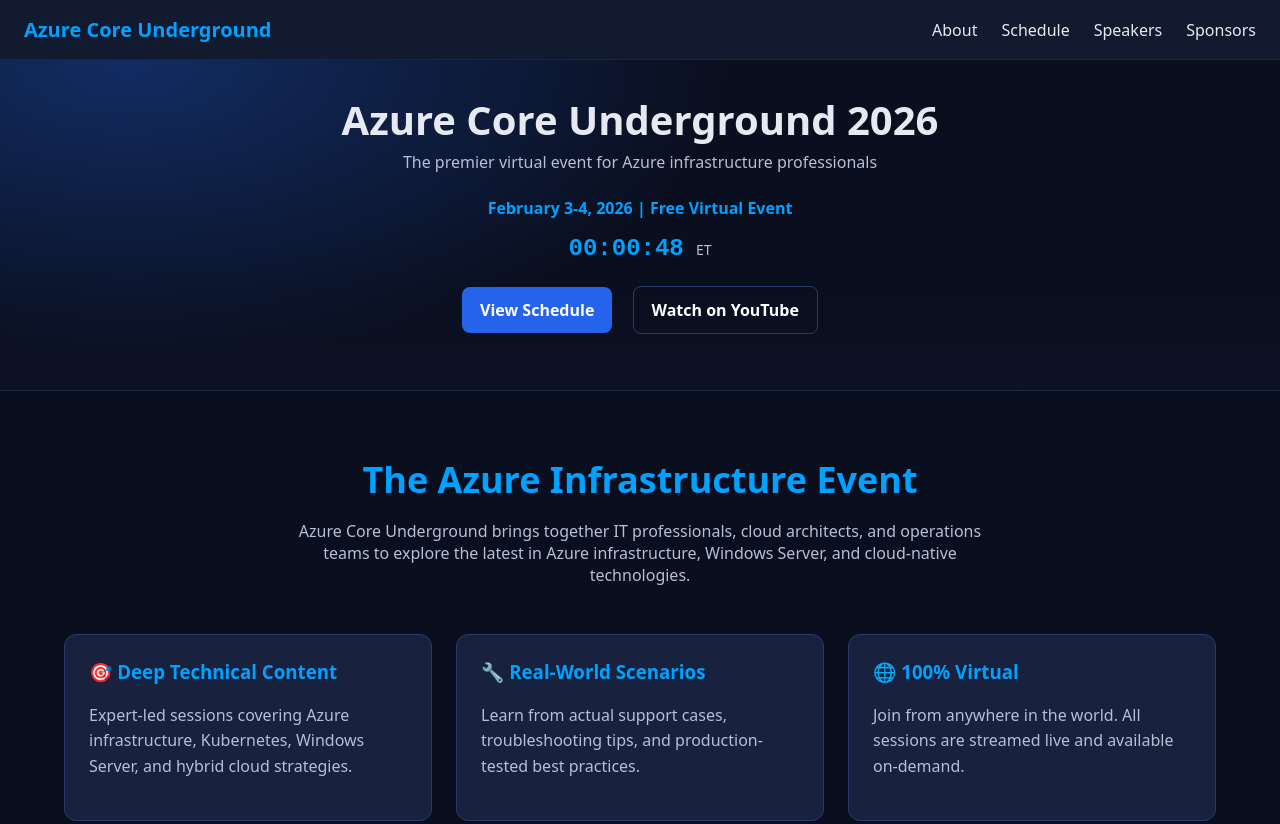
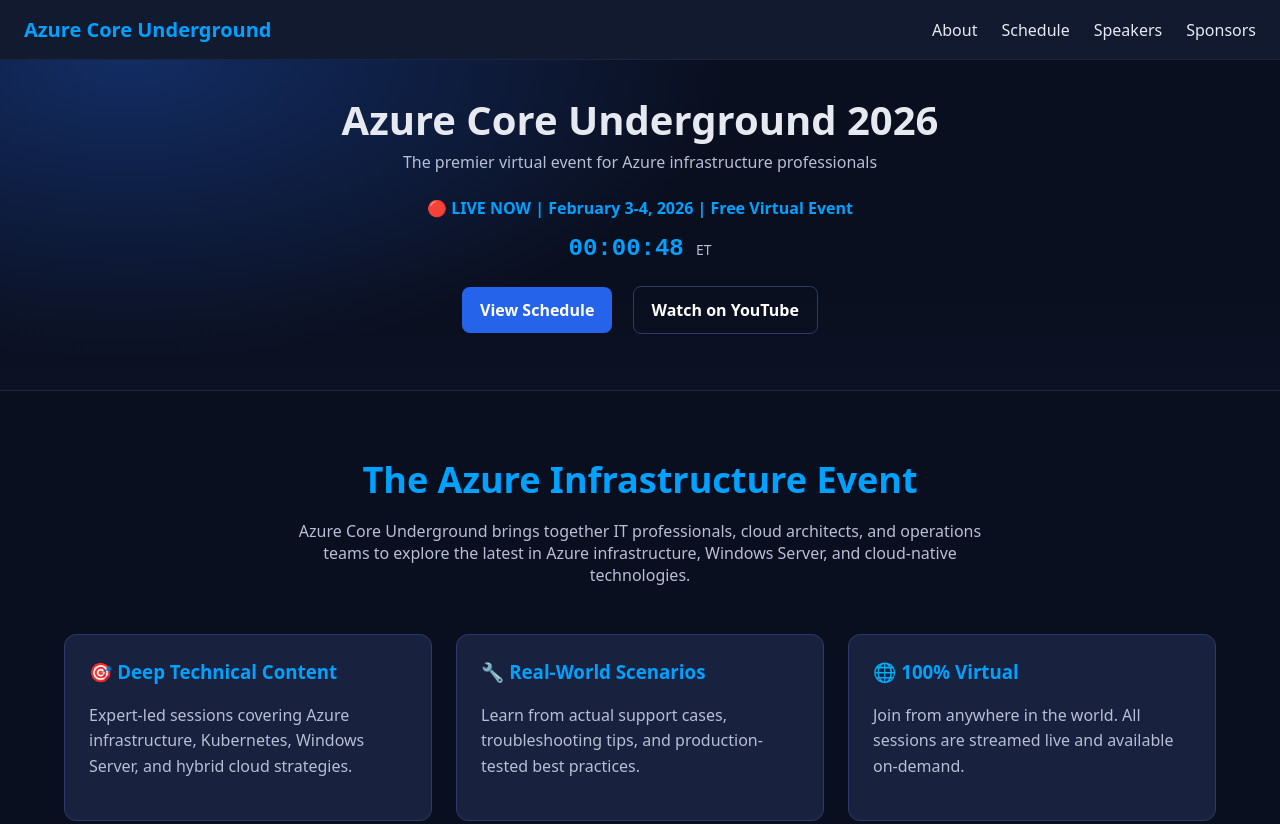
Before and after one commit to usepowershell/Azr-Core-Event, a plain HTML site: page index.html in a window 1280 px wide. Shown: the top 824 px of the page. Drawn offline with Linux system fonts and the light colour scheme.

Commit message:
Add LIVE NOW badge to hero section

```diff
--- a/index.html
+++ b/index.html
@@ -254,7 +254,7 @@
         <h1>Azure Core Underground 2026</h1>
         <p class="tagline">The premier virtual event for Azure infrastructure professionals</p>
 
-        <div class="schedule-start">February 3-4, 2026 | Free Virtual Event</div>
+        <div class="schedule-start">🔴 LIVE NOW | February 3-4, 2026 | Free Virtual Event</div>
 
         <div class="clock-container">
             <span class="video-clock" id="event-clock">--:--:--</span>
```
